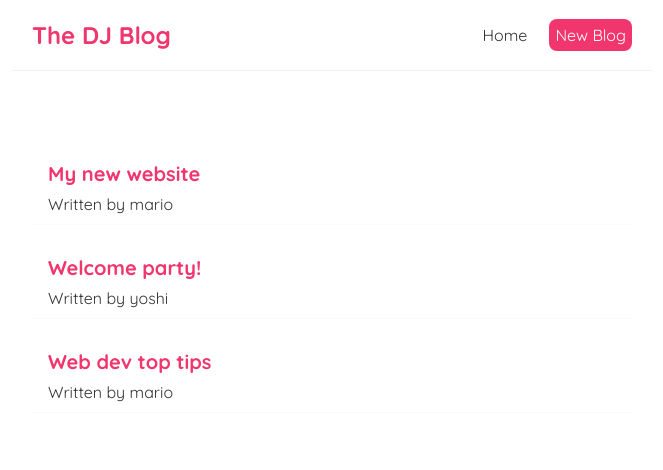
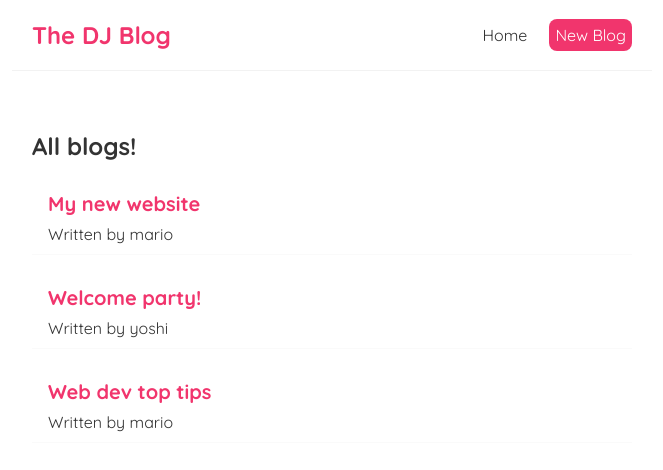
Before and after one commit to DivyJain23/blog, a React (Create React App) app: page / in a window 1280 px wide. Shown: the top 470 px of the page, without its empty margins (308-971 px from the left). Built offline with nearby package versions, Linux system fonts and the light colour scheme; the HTML template or start-up script is replaced by a standard one.

Commit message:
-made a separate component for blog-list & passed the data as props

```diff
--- /dev/null
+++ b/src/BlogList.js
@@ -0,0 +1,15 @@
+const BlogList = ({blogs,title}) => {
+    return (
+        <div className="blog-list">
+            <h2 className="title">{title}</h2>
+            {blogs.map(blog => (
+                <div className="blog-preview" key={blog.id} >
+                    <h2>{blog.title}</h2>
+                    <p>Written by {blog.author}</p>
+                </div>
+            ))}
+        </div>
+    );
+}
+
+export default BlogList;
--- a/src/Home.js
+++ b/src/Home.js
@@ -1,6 +1,7 @@
 
 
 import { useState } from "react";
+import BlogList from "./BlogList";
 
 const Home = () => {
   const [blogs, setBlogs] = useState([
@@ -11,12 +12,7 @@
 
   return (
     <div className="home">
-      {blogs.map(blog => (
-        <div className="blog-preview" key={blog.id} >
-          <h2>{ blog.title }</h2>
-          <p>Written by { blog.author }</p>
-        </div>
-      ))}
+      <BlogList blogs={blogs} title={"All blogs!"}/>
     </div>
   );
 }
```
